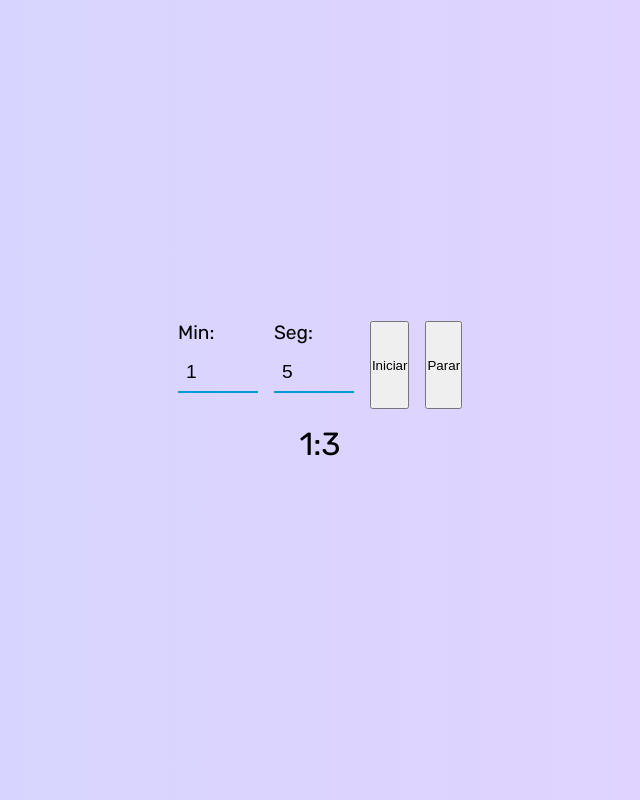
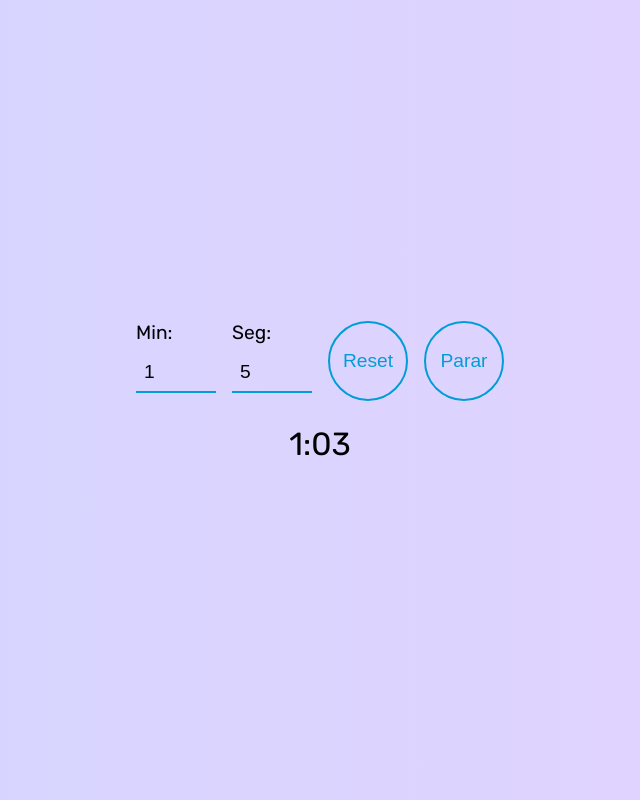
Before and after one commit to nicolasrodriguez3/JS_Coder, a website: page Preentrega2/index.html in a window 1280 px wide. Both pictures are taken after typing "5" into the empty fields and a click on the button "Iniciar". Shown: the whole page, without its empty margins (328-968 px from the left). Drawn offline with Linux system fonts and the light colour scheme.

Commit message:
avanzando proyecto 2

```diff
--- a/Preentrega2/app.js
+++ b/Preentrega2/app.js
@@ -4,14 +4,19 @@ const parar = document.querySelector("#parar-temporizador");
 const sonido = new Audio("./sound/SD_ALERT.mp3");
 
 let timer;
+let tiempoInicial;
 let segundosRestantes;
-let funcionando = false;
+
 
 const actualizarTimer = () => {
 	if (segundosRestantes >= 0) {
-		resultado.textContent = `${Math.floor(segundosRestantes / 60)}:${segundosRestantes % 60}`;
+		resultado.textContent = `${Math.floor(segundosRestantes / 60)}:${
+			segundosRestantes % 60 < 10 ? "0" + (segundosRestantes % 60) : segundosRestantes % 60
+		}`;
 	} else {
-		resultado.textContent = `-${Math.floor(Math.abs(segundosRestantes) / 60)}:${Math.abs(segundosRestantes) % 60}`;
+		resultado.textContent = `-${Math.floor(Math.abs(segundosRestantes) / 60)}:${
+			Math.abs(segundosRestantes) < 10 ? "0" + Math.abs(segundosRestantes) : Math.abs(segundosRestantes) % 60
+		}`;
 	}
 };
 
@@ -20,7 +25,7 @@ const cuentaRegresiva = () => {
 	return setInterval(() => {
 		segundosRestantes -= 1;
 		actualizarTimer();
-		if (Math.abs(segundosRestantes) % 4 === 0 && segundosRestantes < 1) sonido.play();
+		if (segundosRestantes < 1 && Math.abs(segundosRestantes) % 4 === 0 && segundosRestantes > -30) sonido.play();
 	}, 1000);
 };
 
@@ -28,25 +33,40 @@ const cuentaRegresiva = () => {
 temporizador.addEventListener("submit", (e) => {
 	e.preventDefault();
 
-	const minutos = parseInt(document.querySelector("#minutos").value) || 0;
-	const segundos = parseInt(document.querySelector("#segundos").value) || 0;
-	segundosRestantes = minutos * 60 + segundos;
+	if (!timer) {
+		const minutos = parseInt(document.querySelector("#minutos").value) || 0;
+		const segundos = parseInt(document.querySelector("#segundos").value) || 0;
+		segundosRestantes = minutos * 60 + segundos;
+		tiempoInicial = segundosRestantes
 
-	actualizarTimer();
+		resultado.classList.remove("parpadear");
+		actualizarTimer();
 
-	timer = cuentaRegresiva();
+		timer = cuentaRegresiva();
+		parar.addEventListener("click", pararTemporizador);
+		temporizador[2].textContent = "Reset"
+	}else{
+		resultado.textContent = ""
+		temporizador[2].textContent = "Iniciar"
+		pararTemporizador()
+		resultado.classList.remove("parpadear");
+		parar.textContent = "Parar";
+
+	}
 });
 
 // Parar temporizador
-parar.addEventListener("click", () => {
+function pararTemporizador() {
 	// si existe el temporizador lo pausamos
 	if (timer) {
 		clearInterval(timer);
-		resultado.classList.add("parpadear");
 		//removemos el id del temporizador
 		timer = null;
+		resultado.classList.add("parpadear");
+		parar.textContent = "Reanudar";
 	} else {
 		timer = cuentaRegresiva();
 		resultado.classList.remove("parpadear");
+		parar.textContent = "Parar";
 	}
-});
+}
--- a/Preentrega2/index.html
+++ b/Preentrega2/index.html
@@ -4,7 +4,7 @@
 		<meta charset="UTF-8" />
 		<meta http-equiv="X-UA-Compatible" content="IE=edge" />
 		<meta name="viewport" content="width=device-width, initial-scale=1.0" />
-		<title>Document</title>
+		<title>Preentrega 2 || Coderhouse </title>
 		<link rel="stylesheet" href="../css/style.css" />
 	</head>
 	<body id="preentrega2">
@@ -18,8 +18,8 @@
 					<label for="segundos"
 						>Seg:<input type="number" id="segundos" min="0" max="60" placeholder="00"
 					/></label>
-					<button type="submit">Iniciar</button>
-					<button type="button" id="parar-temporizador">Parar</button>
+					<button type="submit" class="btn">Iniciar</button>
+					<button type="button" id="parar-temporizador" class="btn">Parar</button>
 				</form>
 				<div id="temporizador-reloj" ></div>
 			</div>
--- a/scss/style.scss
+++ b/scss/style.scss
@@ -199,7 +199,13 @@ ul li {
 				flex-direction: column;
 				width: 80px;
 			}
-
+			.btn{
+				display: flex;align-items: center;justify-content: center;
+				border-radius: 50%;
+				$width: 80px;
+				width: $width;
+				height: $width;
+			};
 		}
 		#temporizador-reloj{
 			font-size: 2rem;
```
Also changed, not shown: css/style.css, 1 other file.
